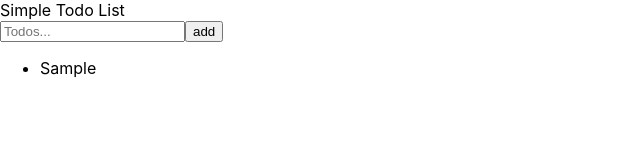
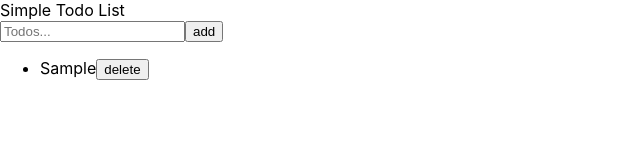
Before and after one commit to handikaadicky/simple_todos_react, a React (Create React App) app: page / in a window 1280 px wide. Both pictures are taken after typing "Sample" into the empty fields and a click on the button "add". Shown: the top 160 px of the page, without its empty margins (0-640 px from the left). Built offline with nearby package versions, Linux system fonts and the light colour scheme.

Commit message:
recomponent add and delete

```diff
--- a/src/Components/Form.js
+++ b/src/Components/Form.js
@@ -26,7 +26,7 @@ function Form({ newTodo, setNewTodo, todos, setTodos }) {
           add
         </button>
         {todos.map((todo) => (
-          <TodoList key={todo.id} list={todo.text} />
+          <TodoList setTodos={setTodos} todos={todos} key={todo.id} list={todo.text} listId={todo.id} />
         ))}
       </form>
     </div>
--- a/src/Components/TodoList.js
+++ b/src/Components/TodoList.js
@@ -1,10 +1,18 @@
 import React from "react";
 
-function TodoList({ list }) {
+function TodoList({ list, listId, todos, setTodos }) {
+  const handleDelete = () => {
+      const filtered = todos.filter((todo) => todo.id !== listId)
+      setTodos(filtered)
+  };
+
   return (
     <div>
       <ul>
-        <li>{list}</li>
+        <li>
+          {list}
+          <button onClick={handleDelete}>delete</button>
+        </li>
       </ul>
     </div>
   );
```
